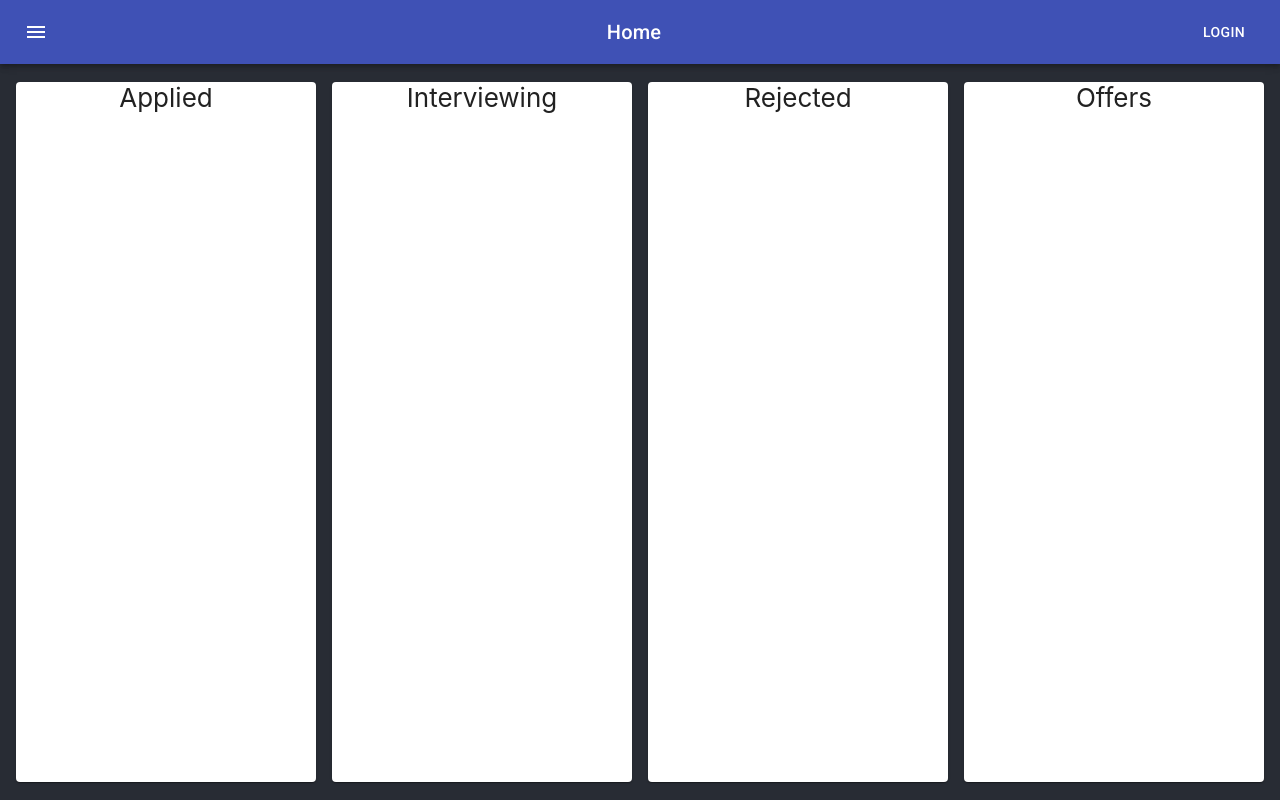
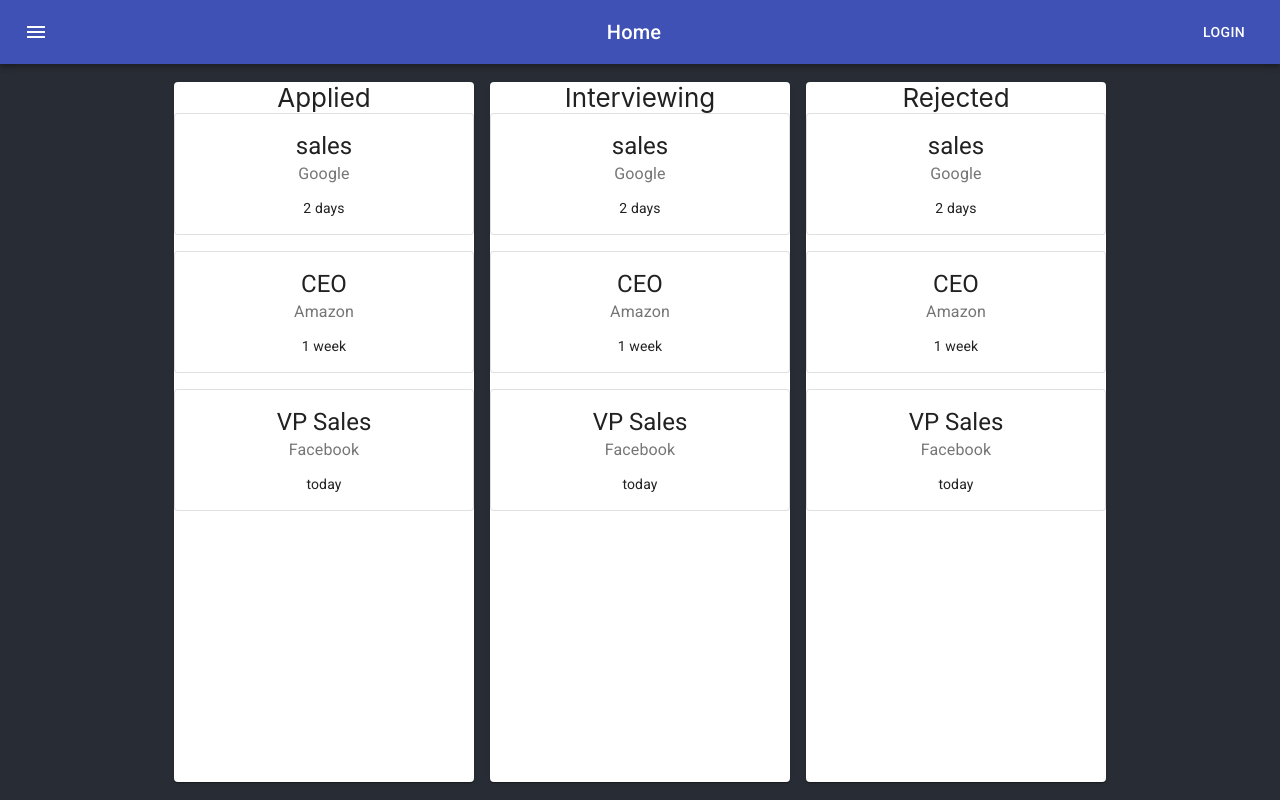
Before and after one commit to abielik/job_tracker, a React (Create React App) app in the folder job_tracker/: page / in a window 1280 px wide. Built offline with nearby package versions, Linux system fonts and the light colour scheme.

Commit message:
Cards and some styling to them

```diff
--- /dev/null
+++ b/job_tracker/src/components/Cards.js
@@ -0,0 +1,73 @@
+import React from 'react';
+import { makeStyles } from '@material-ui/core/styles';
+import Card from '@material-ui/core/Card';
+import CardContent from '@material-ui/core/CardContent';
+import CardActionArea from '@material-ui/core/CardActionArea';
+//import CardActions from '@material-ui/core/CardActions';
+import Typography from '@material-ui/core/Typography';
+import Grid from '@material-ui/core/Grid';
+
+const useStyles = makeStyles({
+  root: {
+    minWidth: 290,
+  },
+
+  title: {
+    fontSize: 14,
+  },
+  pos: {
+    marginBottom: 12,
+  },
+  gridContainer: {
+    marginLeft: '20px',
+    marginRight: '20px',
+  },
+});
+
+function Cards() {
+  const classes = useStyles();
+
+  const dummy = [
+    {
+      title: 'sales',
+      company: 'Google',
+      timeStamp: '2 days',
+    },
+    {
+      title: 'CEO',
+      company: 'Amazon',
+      timeStamp: '1 week',
+    },
+    {
+      title: 'VP Sales',
+      company: 'Facebook',
+      timeStamp: 'today',
+    },
+  ];
+
+  return (
+    <Grid container spacing={2}>
+      {dummy.map((jobCard, index) => (
+        <Grid key={index} item xs={12}>
+          <Card className={classes.root} variant='outlined'>
+            <CardActionArea>
+              <CardContent>
+                <Typography variant='h5' component='h2'>
+                  {jobCard.title}
+                </Typography>
+                <Typography className={classes.pos} color='textSecondary'>
+                  {jobCard.company}
+                </Typography>
+                <Typography variant='body2' component='p'>
+                  {jobCard.timeStamp}
+                </Typography>
+              </CardContent>
+            </CardActionArea>
+          </Card>
+        </Grid>
+      ))}
+    </Grid>
+  );
+}
+
+export default Cards;
--- a/job_tracker/src/components/JobBoard.js
+++ b/job_tracker/src/components/JobBoard.js
@@ -1,4 +1,6 @@
 import React from 'react';
+
+import Cards from './Cards';
 
 import { makeStyles } from '@material-ui/core/styles';
 import Grid from '@material-ui/core/Grid';
@@ -17,16 +19,29 @@
 function JobBoard() {
   const [spacing] = React.useState(2);
   const classes = useStyles();
-  const jobStatuses = ['Applied', 'Interviewing', 'Rejected', 'Offers'];
+  //const jobStatuses = ['Applied', 'Interviewing', 'Rejected', 'Offers'];
   return (
     <Grid container className={classes.root} spacing={2}>
-      <Grid item xs={12}>
+      <Grid item sm={12}>
         <Grid container justify='center' spacing={spacing}>
-          {jobStatuses.map((status, index) => (
-            <Grid key={index} item>
-              <Paper className={classes.paper}>{status}</Paper>
-            </Grid>
-          ))}
+          <Grid item>
+            <Paper className={classes.paper}>
+              Applied
+              <Cards />
+            </Paper>
+          </Grid>
+          <Grid item>
+            <Paper className={classes.paper}>
+              Interviewing
+              <Cards />
+            </Paper>
+          </Grid>
+          <Grid item>
+            <Paper className={classes.paper}>
+              Rejected
+              <Cards />
+            </Paper>
+          </Grid>
         </Grid>
       </Grid>
     </Grid>
```
